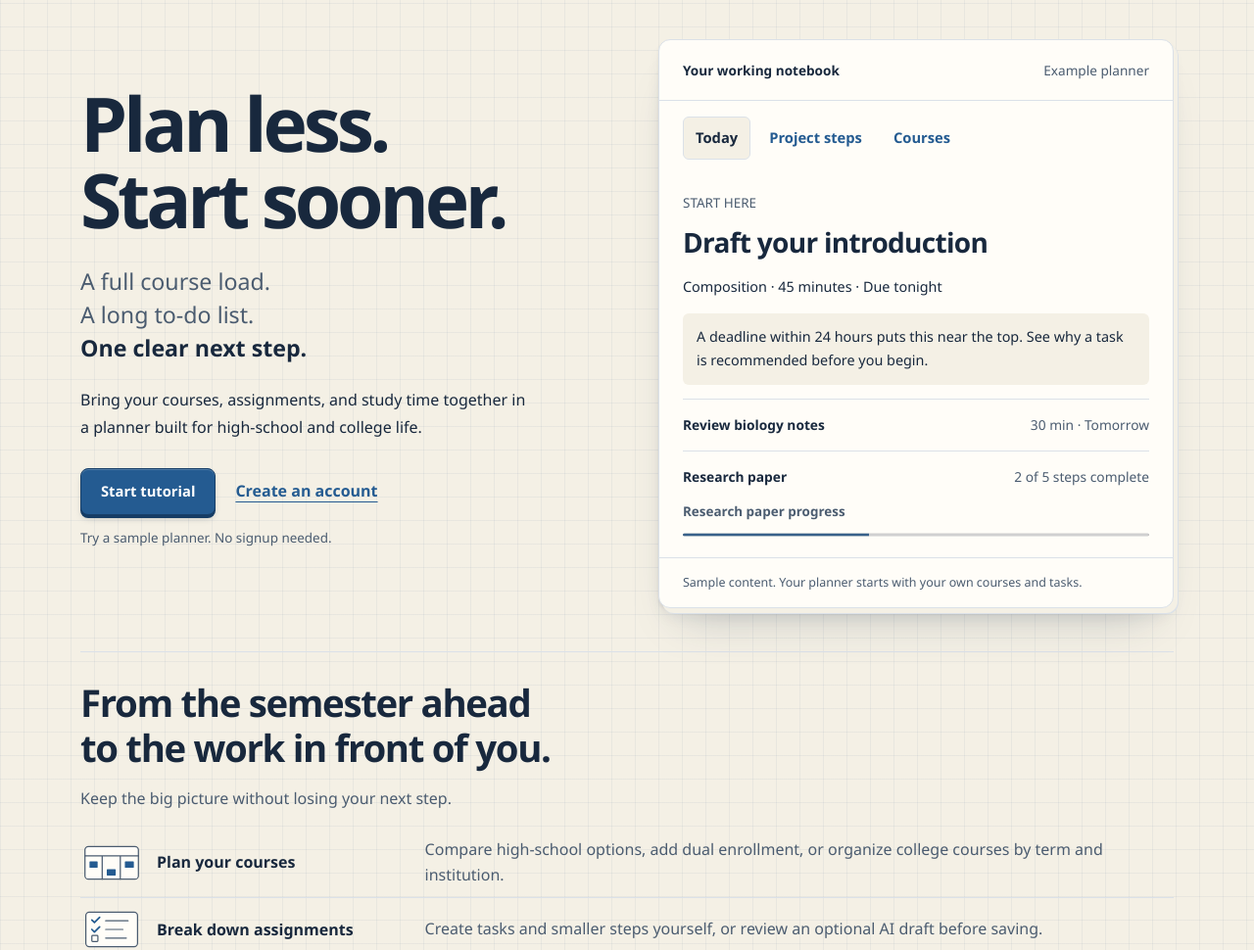
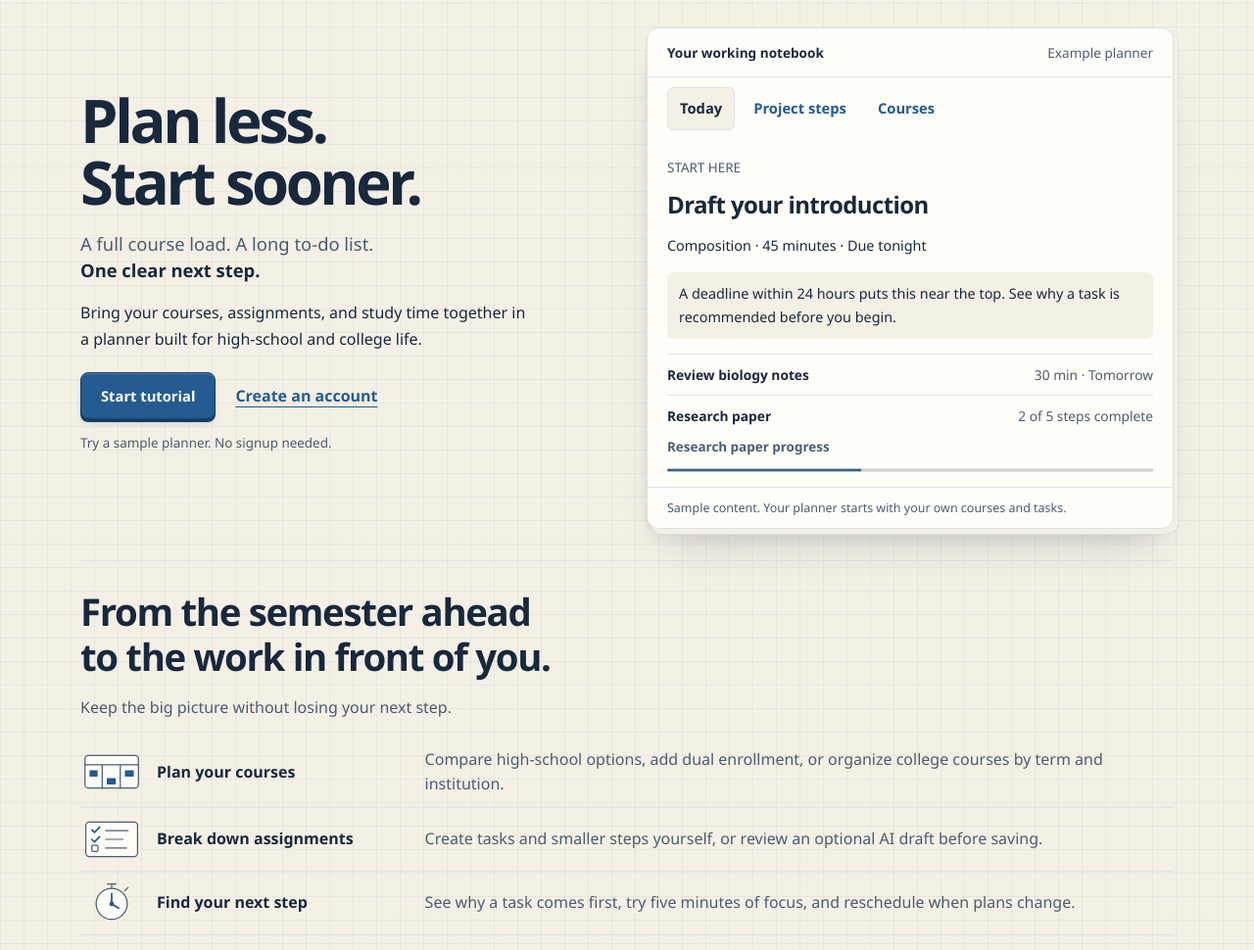
Before and after one commit to JVijay08/StudentSuccess, a Flask app: page / in a window 1280 px wide. Shown: the part 93-1063 px from the top of the page at 98% size. Run offline with Flask 3, Linux system fonts and the light colour scheme.

Commit message:
Reduce landing hero scale and preview spacing

```diff
--- a/static/css/landing.css
+++ b/static/css/landing.css
@@ -47,3 +47,17 @@ body.fieldnotes-landing main{width:min(1180px,100%);margin:0 auto;padding:0 32px
 .developer-stamp{display:inline-grid;place-items:center;width:38px;height:38px;border:1px solid var(--line);border-radius:6px;background:var(--white);font-size:.85rem;letter-spacing:.04em;color:var(--blue)}
 body.fieldnotes-landing .legal-footer,body.fieldnotes-landing .legal-footer nav{justify-content:center;text-align:center}
 @media(max-width:680px){.landing-feature-list>div{grid-template-columns:1fr;gap:4px}.feature-sketch{width:44px;height:32px}.landing-feature-list dd{padding-left:58px}.fieldnotes-landing .landing-setup{padding:20px 0;margin:0;grid-template-columns:1fr;gap:8px}.fieldnotes-landing .landing-setup h2{margin-bottom:10px}}
+
+/* A compact introduction leaves the feature overview within easier reach. */
+.fieldnotes-landing .landing-hero{padding:28px 0 32px;gap:40px}
+.fieldnotes-landing .landing-hero h1{font-size:clamp(2.8rem,4.8vw,4.2rem);margin-bottom:18px}
+.fieldnotes-landing .landing-lede{font-size:1.15rem;line-height:1.5;margin:0 0 14px}
+.landing-actions{margin:20px 0 8px}
+.notebook-heading{padding:14px 20px}
+.preview-tabs{padding:10px 20px 0}
+.notebook-page{min-height:310px;padding:14px 20px}
+.fieldnotes-landing .notebook-page h2{font-size:1.5rem;margin:6px 0 12px}
+.notebook-row{padding:10px 0}
+.notebook-reason{padding:10px 12px}
+.notebook-footnote{padding:10px 20px}
+@media(max-width:680px){.fieldnotes-landing .landing-hero{padding:24px 0;gap:20px}.fieldnotes-landing .landing-hero h1{font-size:clamp(2.7rem,11vw,3.4rem)}.notebook-page{min-height:0;padding:14px 16px}.notebook-heading,.notebook-footnote{padding:12px 16px}.preview-tabs{padding:10px 16px 0}}
--- a/templates/landing.html
+++ b/templates/landing.html
@@ -6,7 +6,7 @@
   <meta name="theme-color" content="#18283d">
   <title>{{ seo.title }}</title>
   {% include '_accessibility_head.html' %}
-  <link rel="stylesheet" href="{{ url_for('static', filename='css/landing.css', v='20261010-integrated') }}">
+  <link rel="stylesheet" href="{{ url_for('static', filename='css/landing.css', v='20261010-hero') }}">
   <script src="{{ url_for('static', filename='js/landing.js', v='20261010') }}" defer></script>
 </head>
 <body class="fieldnotes-landing">
@@ -20,7 +20,7 @@
     <section class="landing-hero" aria-labelledby="landing-title">
       <div class="landing-intro">
         <h1 id="landing-title">Plan less.<br>Start sooner.</h1>
-        <p class="landing-lede">A full course load.<br>A long to-do list.<br><strong>One clear next step.</strong></p>
+        <p class="landing-lede">A full course load. A long to-do list.<br><strong>One clear next step.</strong></p>
         <p>Bring your courses, assignments, and study time together in a planner built for high-school and college life.</p>
         <div class="landing-actions"><form method="post" action="{{ url_for('tutorial.start') }}">{% include '_navigation_fields.html' %}<input type="hidden" name="csrf_token" value="{{ access_csrf_token() }}"><button class="primary-action">Start tutorial</button></form><a href="{{ nav_url('auth.register') }}">Create an account</a></div>
         <p class="landing-small">Try a sample planner. No signup needed.</p>
```
